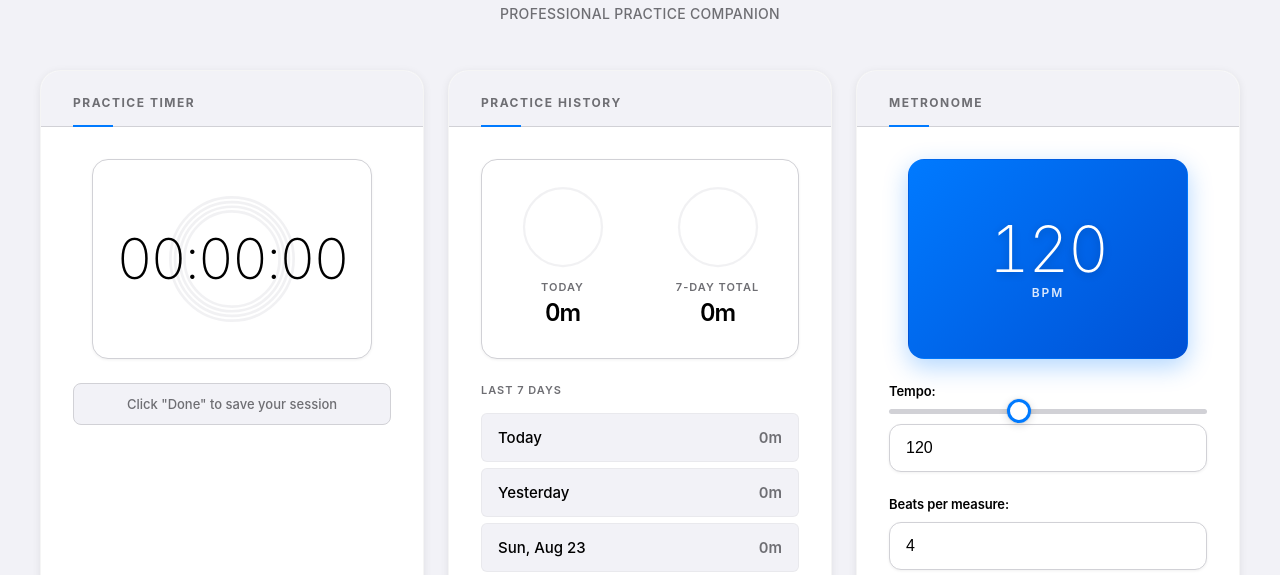
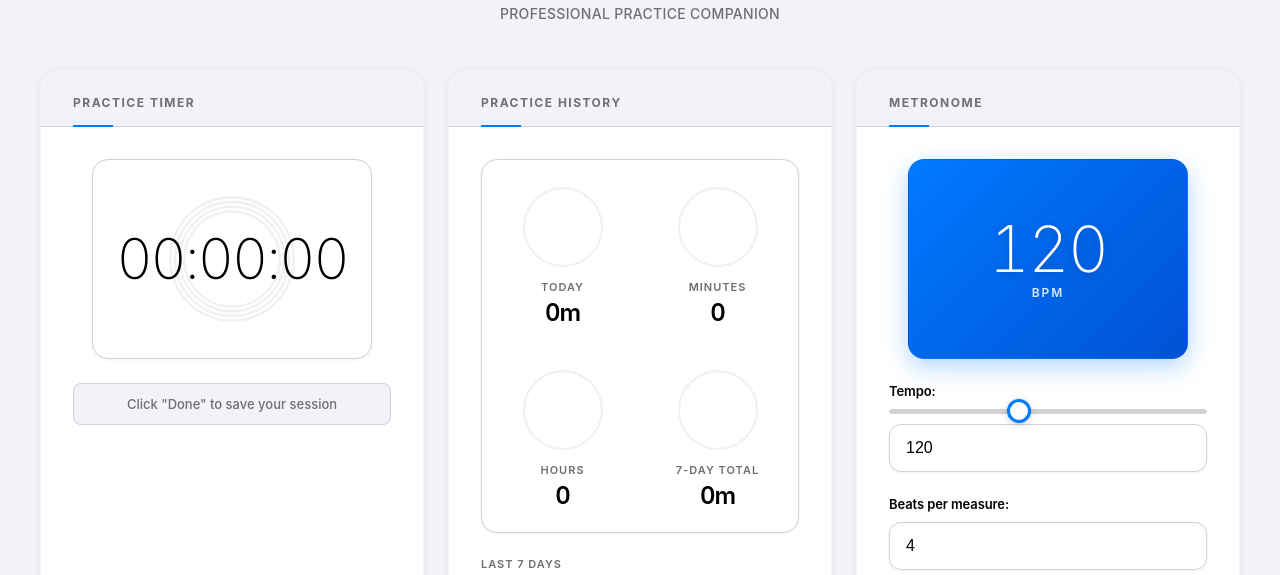
Before and after one commit to Westbrook/music-time, a plain HTML site: page index.html in a window 1280 px wide. Shown: the part 157-732 px from the top of the page. Drawn offline with Linux system fonts and the light colour scheme.

Commit message:
Add Minute & Hour Rings to Practice History
Agent-Id: agent-ddb8c966-6a1a-4ba1-94f7-093900bf6b2a
Linked-Note-Id: dbd1b8fb-1091-48a5-8665-00b7d72018b3

```diff
--- a/index.html
+++ b/index.html
@@ -80,6 +80,26 @@
                             <div class="stat-content">
                                 <div class="stat-label">Today</div>
                                 <div class="stat-value" id="todayTotal">0h 0m</div>
+                            </div>
+                        </div>
+                        <div class="stat-item">
+                            <svg class="stat-ring" viewBox="0 0 120 120">
+                                <circle class="stat-ring-bg" cx="60" cy="60" r="52" />
+                                <circle class="stat-ring-progress" cx="60" cy="60" r="52" id="minutesRing" />
+                            </svg>
+                            <div class="stat-content">
+                                <div class="stat-label">Minutes</div>
+                                <div class="stat-value" id="minutesValue">0</div>
+                            </div>
+                        </div>
+                        <div class="stat-item">
+                            <svg class="stat-ring" viewBox="0 0 120 120">
+                                <circle class="stat-ring-bg" cx="60" cy="60" r="52" />
+                                <circle class="stat-ring-progress" cx="60" cy="60" r="52" id="hoursRing" />
+                            </svg>
+                            <div class="stat-content">
+                                <div class="stat-label">Hours</div>
+                                <div class="stat-value" id="hoursValue">0</div>
                             </div>
                         </div>
                         <div class="stat-item">
--- a/script.js
+++ b/script.js
@@ -348,11 +348,15 @@
 
     const PracticeHistory = {
         todayDisplay: null,
+        minutesDisplay: null,
+        hoursDisplay: null,
         weekDisplay: null,
         dailyList: null,
 
         init() {
             this.todayDisplay = document.getElementById('todayTotal');
+            this.minutesDisplay = document.getElementById('minutesValue');
+            this.hoursDisplay = document.getElementById('hoursValue');
             this.weekDisplay = document.getElementById('weekTotal');
             this.dailyList = document.getElementById('dailyList');
 
@@ -379,6 +383,12 @@
             // Calculate today's total (including active session)
             const todaySeconds = (dailyData[today] || 0) + activeTime;
             this.todayDisplay.textContent = formatDurationShort(todaySeconds);
+
+            // Split today's time into hours and minutes for the dedicated rings
+            const todayHours = Math.floor(todaySeconds / 3600);
+            const todayMinutes = Math.floor((todaySeconds % 3600) / 60);
+            if (this.minutesDisplay) this.minutesDisplay.textContent = todayMinutes;
+            if (this.hoursDisplay) this.hoursDisplay.textContent = todayHours;
 
             // Calculate 7-day total and build daily list
             const last7Days = [];
@@ -427,14 +437,33 @@
         },
 
         updateStatRings(todaySeconds, weekSeconds) {
+            const circumference = 327; // 2 * PI * 52
+
             // Today ring - goal is 1 hour (3600 seconds)
             const todayRing = document.getElementById('todayRing');
             if (todayRing) {
                 const goalToday = 3600; // 1 hour
                 const progress = Math.min(todaySeconds / goalToday, 1);
-                const circumference = 327; // 2 * PI * 52
                 const offset = circumference - (progress * circumference);
                 todayRing.style.strokeDashoffset = offset;
+            }
+
+            // Minutes ring - fills from 0 to 60 with the current minutes portion of today's time
+            const minutesRing = document.getElementById('minutesRing');
+            if (minutesRing) {
+                const minutes = Math.floor((todaySeconds % 3600) / 60);
+                const progress = Math.min(minutes / 60, 1);
+                const offset = circumference - (progress * circumference);
+                minutesRing.style.strokeDashoffset = offset;
+            }
+
+            // Hours ring - fills from 0 to 24 with the current hours portion of today's time
+            const hoursRing = document.getElementById('hoursRing');
+            if (hoursRing) {
+                const hours = Math.floor(todaySeconds / 3600);
+                const progress = Math.min(hours / 24, 1);
+                const offset = circumference - (progress * circumference);
+                hoursRing.style.strokeDashoffset = offset;
             }
 
             // Week ring - goal is 7 hours (25200 seconds)
@@ -442,7 +471,6 @@
             if (weekRing) {
                 const goalWeek = 25200; // 7 hours
                 const progress = Math.min(weekSeconds / goalWeek, 1);
-                const circumference = 327;
                 const offset = circumference - (progress * circumference);
                 weekRing.style.strokeDashoffset = offset;
             }
```
